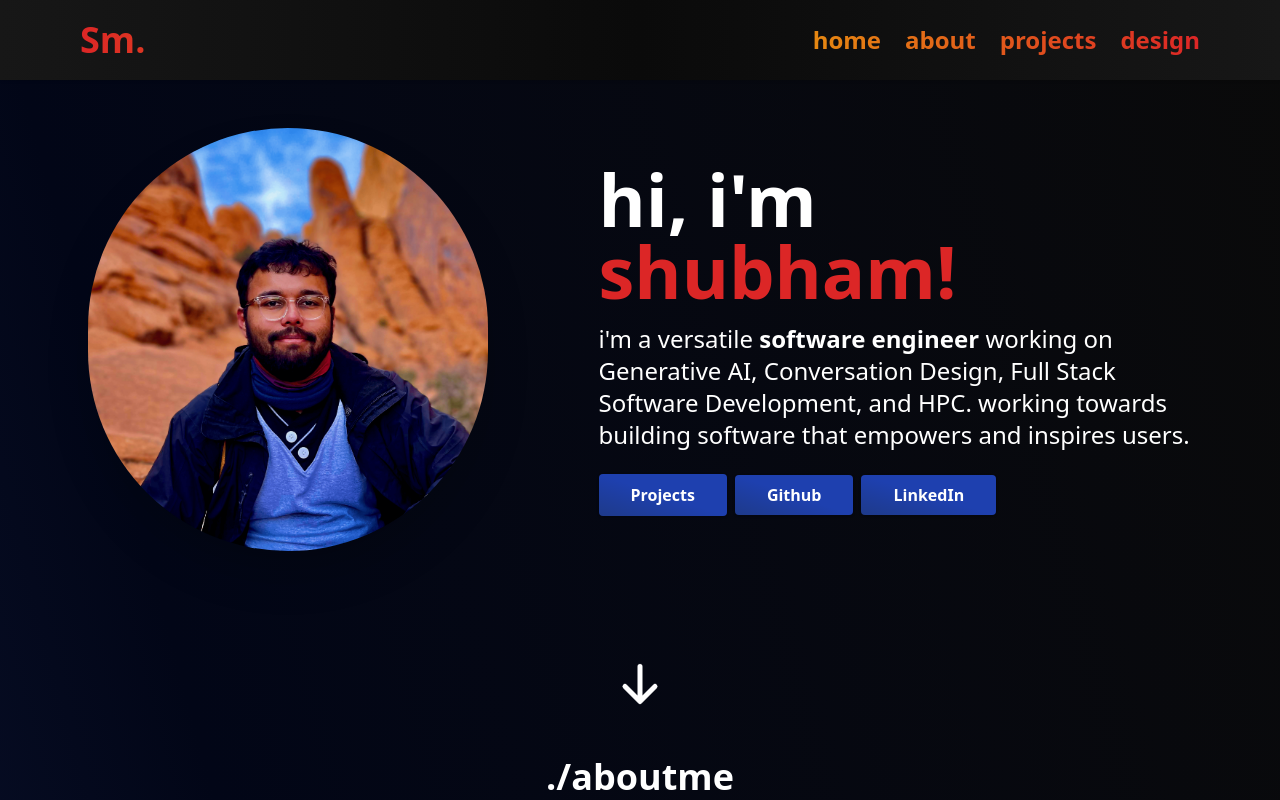
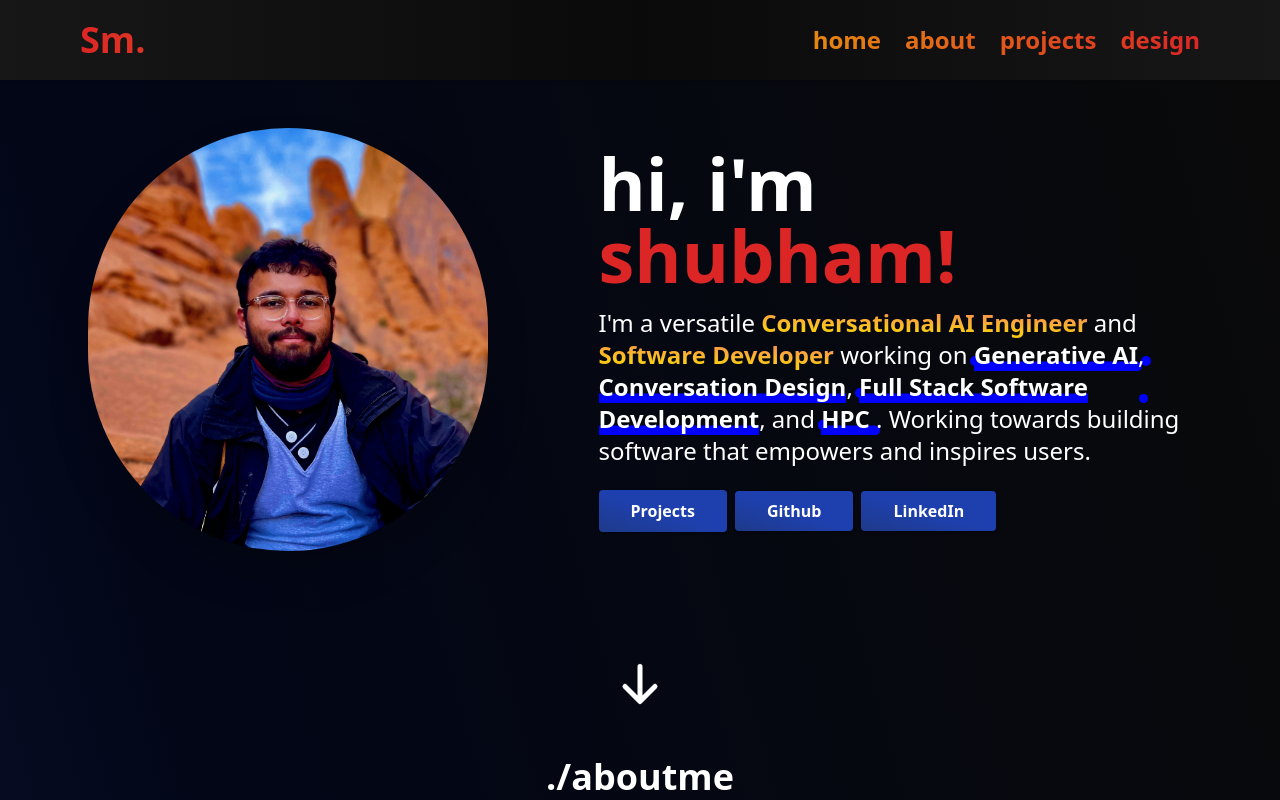
Before and after one commit to cictema/devfolio, a Next.js app: page / in a window 1280 px wide. Shown: the top 800 px of the page. Built offline with nearby package versions, Linux system fonts and the light colour scheme.

Commit message:
ui changes

```diff
--- a/components/HeroSection.tsx
+++ b/components/HeroSection.tsx
@@ -26,11 +26,24 @@ const HeroSection = () => {
           <h1 className="text-4xl font-bold mt-6 md:mt-0 md:text-7xl text-white">hi, i&#39;m</h1>
           <h1 className="text-4xl font-bold mt-6 md:mt-0 md:text-7xl bg-red-600 bg-clip-text text-7xl text-transparent">shubham!</h1>
           <p className="text-lg mt-4 mb-6 md:text-2xl text-white`">
-            i&#39;m a versatile{" "}
-            <span className="font-semibold">
-              software engineer{" "}
+            I&#39;m a versatile{" "}
+            <span className="font-semibold bg-gradient-to-tr from-red-500 via-yellow-400 to-red-400 bg-clip-text text-transparent background-animate">
+              Conversational AI Engineer{" "}
+            </span> and
+            <span className="font-semibold bg-gradient-to-tr from-red-500 via-yellow-400 to-red-400 bg-clip-text text-transparent background-animate">
+              {" "} Software Developer{" "}
             </span>
-            working on Generative AI, Conversation Design, Full Stack Software Development, and HPC. working towards building software that empowers and inspires users.
+            working on <span className="font-color:yellow font-semibold underline2">
+              {" "} Generative AI
+            </span>{", "}  <span className="font-semibold underline2">
+              {" "} Conversation Design
+            </span>{", "}
+            <span className="font-semibold underline2">
+              {" "} Full Stack Software Development
+              </span>
+              {", "}  and <span className="font-semibold underline2">
+              {" "} HPC {" "}
+            </span>. Working towards building software that empowers and inspires users.
           </p>
           <div className="space-x-2">
             <Link
--- a/components/Navbar.tsx
+++ b/components/Navbar.tsx
@@ -70,7 +70,7 @@ export default function Navbar() {
                     key={idx}
                     to={item.page}
                     className={
-                      "text-2xl font-bold hover:text-white"
+                      "text-2xl font-bold underline1 "
                     }
                     activeClass="active"
                     spy={true}
--- a/styles/globals.css
+++ b/styles/globals.css
@@ -36,3 +36,47 @@
     bottom: 16px;
     right: 16px;
   }
+
+/* underlines */
+
+  .underline1 {
+    cursor: pointer;
+      background-image: linear-gradient(180deg, transparent 80%, rgb(250, 250, 250) 0);
+      background-size: 0% 100%;
+      background-repeat: no-repeat;
+      transition: background-size 250ms;
+      &:hover {
+        background-size: 100% 100%;
+      }
+  }
+
+  .underline2 {
+    position: relative;
+    transition: 250ms;
+    box-shadow: inset 0 -0.4em 0 blue;
+    &::before, &::after {
+      content: '';
+      position: absolute;
+      height: 0.4em;
+      width: 0.4em;
+      background-color: blue;
+      border-radius: 999px;
+      z-index: -1;
+    }
+    &::before {
+      top: 0.75em;
+      left: -0.15em;
+    }
+    &::after {
+      bottom: 0;
+      right: -0.15em;
+    }
+    &:hover {
+      box-shadow: inset 0 -1.25em 0 white;
+      color: black;
+    }
+    &:hover::before, &:hover::after {
+      box-shadow: inset 0 -1.25em 0 white;
+      color: black;
+    }
+  }
```
